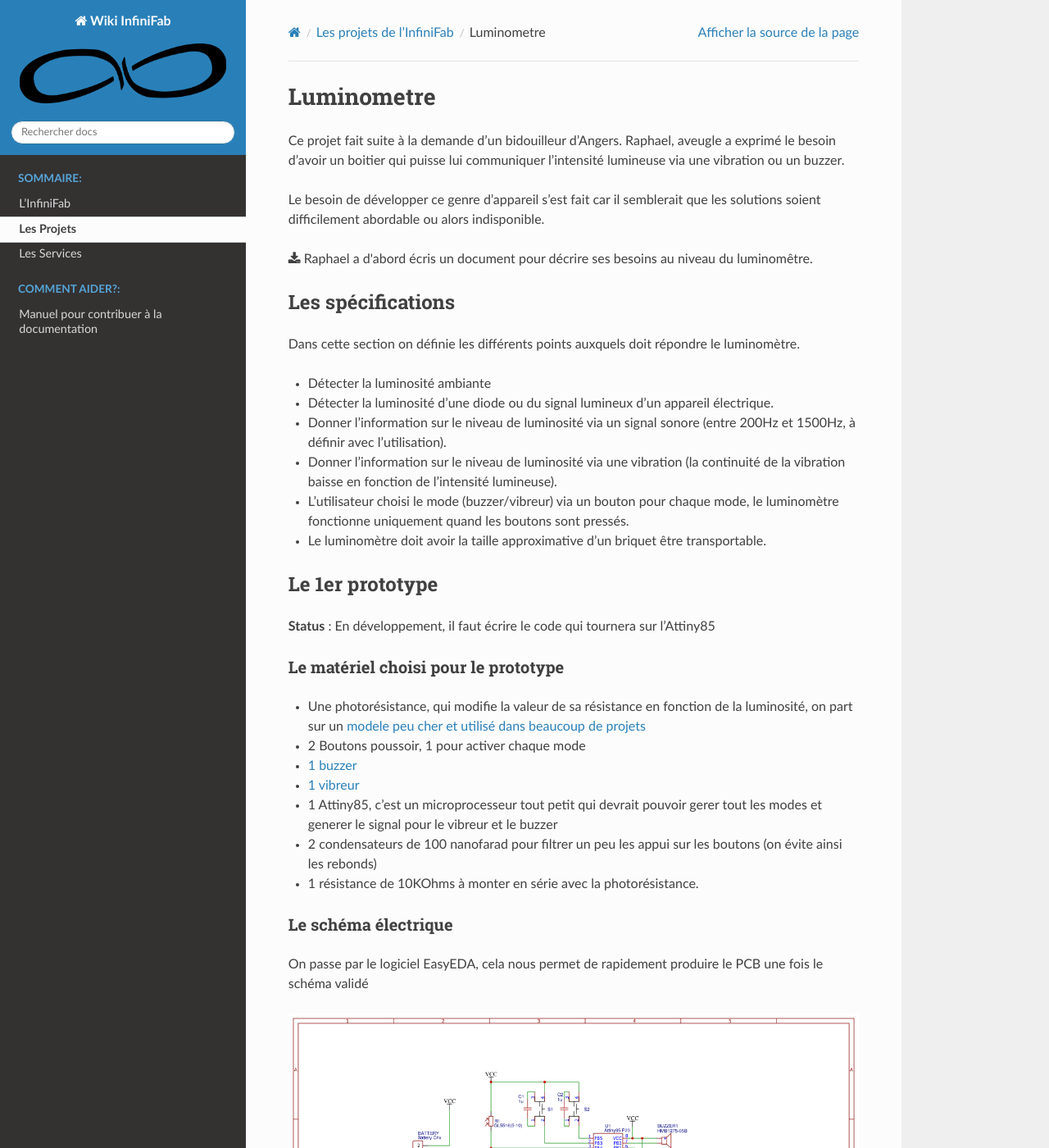
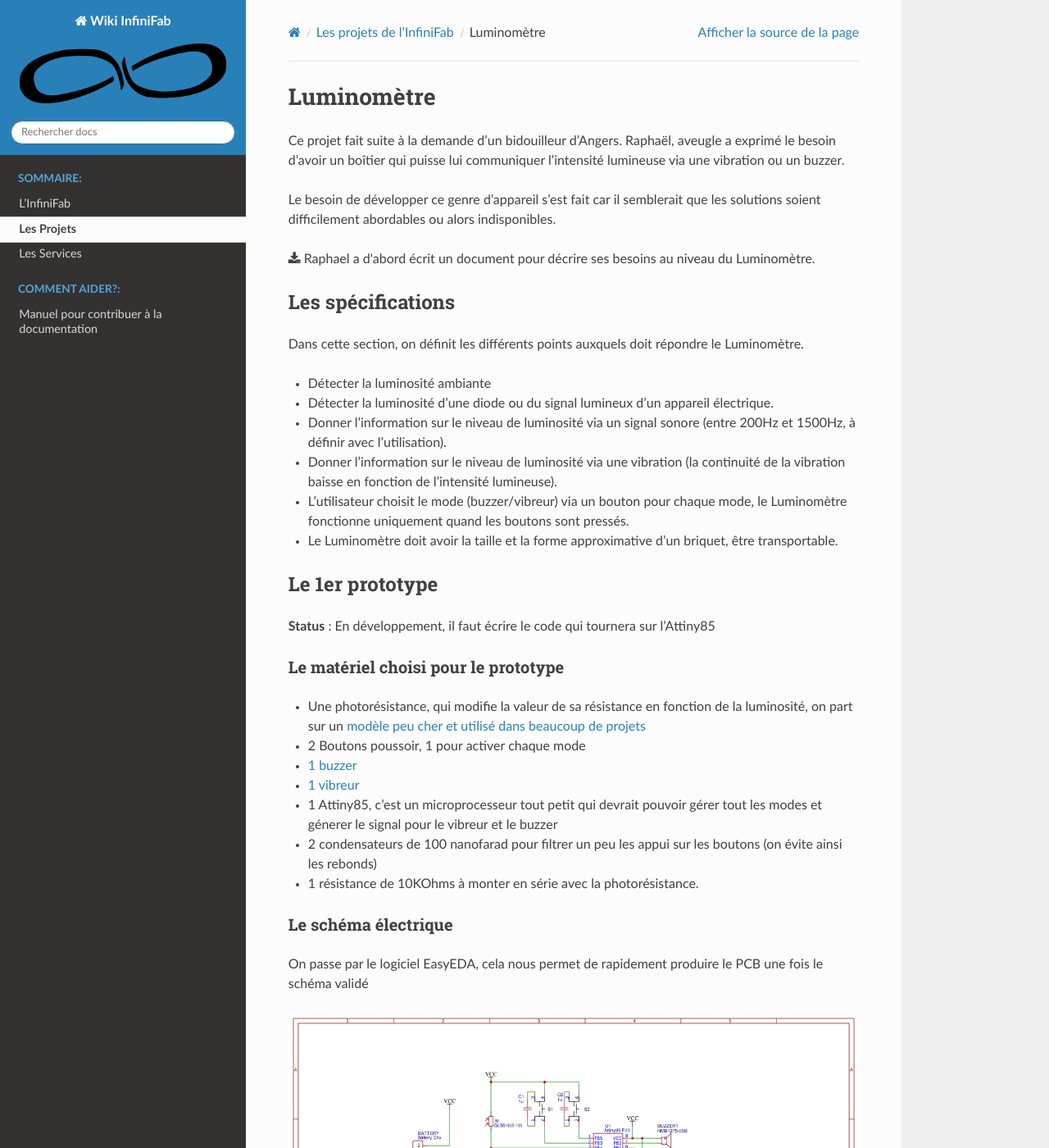
Before and after one commit to InfiniFab/Wiki, a Sphinx documentation site: the page built from source/projets/luminometre.rst, in a window 1280 px wide and 1400 px high. Shown: the whole window at 82% size. Built offline with Sphinx 7.4.7 and the Read the Docs theme 2.0.0, drawn with Linux system fonts in a browser that asks for light colours; some of the changed text lies outside the part shown.

Commit message:
Corrections orthographiques.

```diff
--- a/source/projets/luminometre.rst
+++ b/source/projets/luminometre.rst
@@ -1,25 +1,25 @@
-Luminometre
+Luminomètre
 ###########
 
 
-Ce projet fait suite à la demande d'un bidouilleur d'Angers. Raphael, aveugle a exprimé le besoin d'avoir un boitier qui puisse lui communiquer l'intensité lumineuse via une vibration ou un buzzer.
+Ce projet fait suite à la demande d'un bidouilleur d'Angers. Raphaël, aveugle a exprimé le besoin d'avoir un boîtier qui puisse lui communiquer l'intensité lumineuse via une vibration ou un buzzer.
 
-Le besoin de développer ce genre d'appareil s'est fait car il semblerait que les solutions soient difficilement abordable ou alors indisponible.
+Le besoin de développer ce genre d'appareil s'est fait car il semblerait que les solutions soient difficilement abordables ou alors indisponibles.
 
-:download:`Raphael a d'abord écris un document pour décrire ses besoins au niveau du luminomêtre. <../_static/luminometre.pdf>`
+:download:`Raphael a d'abord écrit un document pour décrire ses besoins au niveau du Luminomètre. <../_static/luminometre.pdf>`
 
 
 Les spécifications
 ------------------
 
-Dans cette section on définie les différents points auxquels doit répondre le luminomètre.
+Dans cette section, on définit les différents points auxquels doit répondre le Luminomètre.
 
 * Détecter la luminosité ambiante
 * Détecter la luminosité d'une diode ou du signal lumineux d'un appareil électrique.
 * Donner l'information sur le niveau de luminosité via un signal sonore (entre 200Hz et 1500Hz, à définir avec l'utilisation).
 * Donner l'information sur le niveau de luminosité via une vibration (la continuité de la vibration baisse en fonction de l'intensité lumineuse).
-* L'utilisateur choisi le mode (buzzer/vibreur) via un bouton pour chaque mode, le luminomètre fonctionne uniquement quand les boutons sont pressés.
-* Le luminomètre doit avoir la taille approximative d'un briquet être transportable.
+* L'utilisateur choisit le mode (buzzer/vibreur) via un bouton pour chaque mode, le Luminomètre fonctionne uniquement quand les boutons sont pressés.
+* Le Luminomètre doit avoir la taille et la forme approximative d'un briquet, être transportable.
 
 Le 1er prototype
 ----------------
@@ -29,11 +29,11 @@ Le 1er prototype
 Le matériel choisi pour le prototype
 ====================================
 
-* Une photorésistance, qui modifie la valeur de sa résistance en fonction de la luminosité, on part sur un `modele peu cher et utilisé dans beaucoup de projets <https://lcsc.com/product-detail/Photoresistors_Shenzhen-Jing-Chuang-He-Li-Tech-GL5516-5-10_C10077.html>`_
+* Une photorésistance, qui modifie la valeur de sa résistance en fonction de la luminosité, on part sur un `modèle peu cher et utilisé dans beaucoup de projets <https://lcsc.com/product-detail/Photoresistors_Shenzhen-Jing-Chuang-He-Li-Tech-GL5516-5-10_C10077.html>`_
 * 2 Boutons poussoir, 1 pour activer chaque mode
 * `1 buzzer <https://lcsc.com/product-detail/Buzzers_Jiangsu-Huaneng-Elec-HMB1275-05B_C96491.html>`_
 * `1 vibreur <https://www.adafruit.com/product/1201>`_
-* 1 Attiny85, c'est un microprocesseur tout petit qui devrait pouvoir gerer tout les modes et generer le signal pour le vibreur et le buzzer
+* 1 Attiny85, c'est un microprocesseur tout petit qui devrait pouvoir gérer tout les modes et génerer le signal pour le vibreur et le buzzer
 * 2 condensateurs de 100 nanofarad pour filtrer un peu les appui sur les boutons (on évite ainsi les rebonds)
 * 1 résistance de 10KOhms à monter en série avec la photorésistance.
 
```
Also changed, not shown: other parts of source/projets/luminometre.rst (+1 -1 lines).
